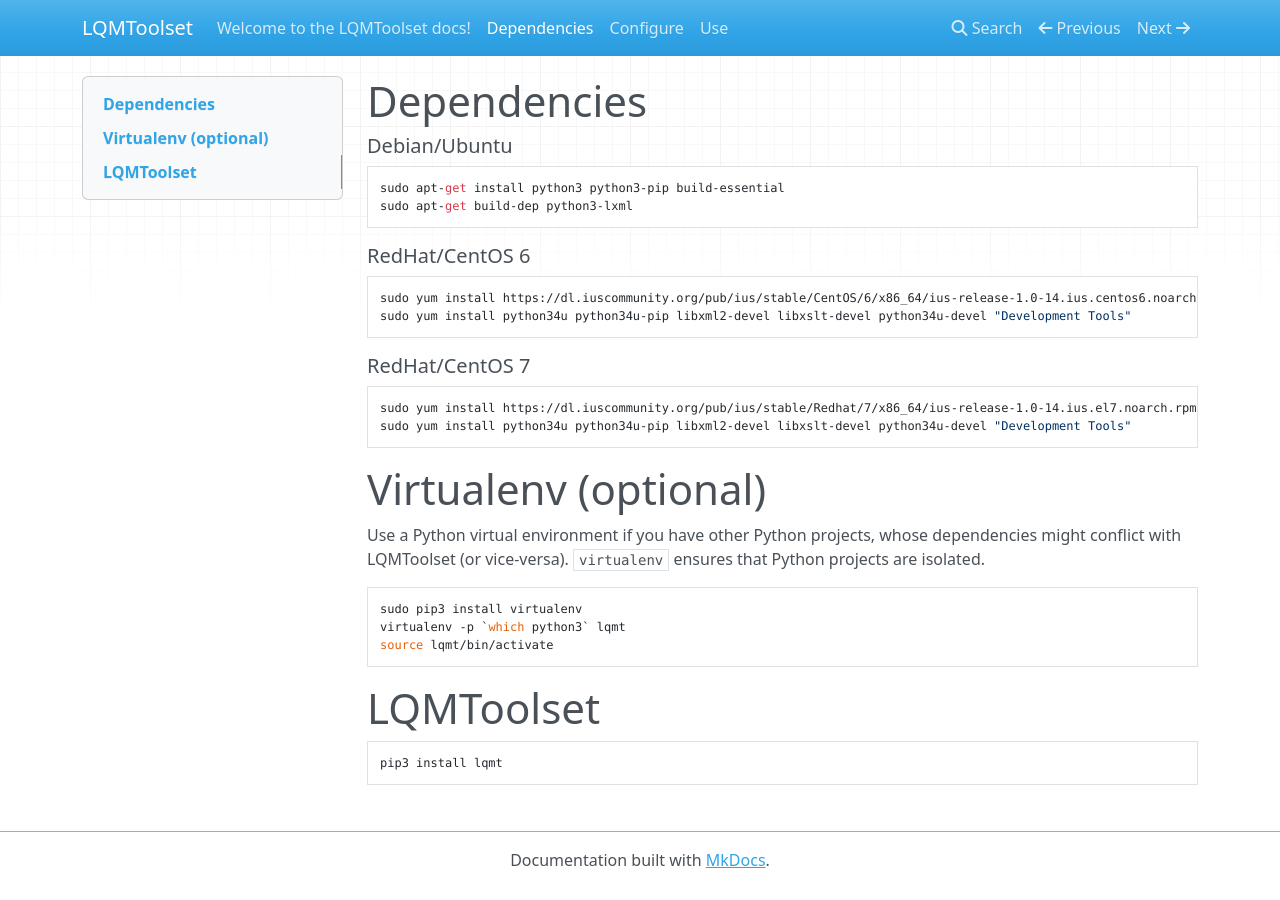
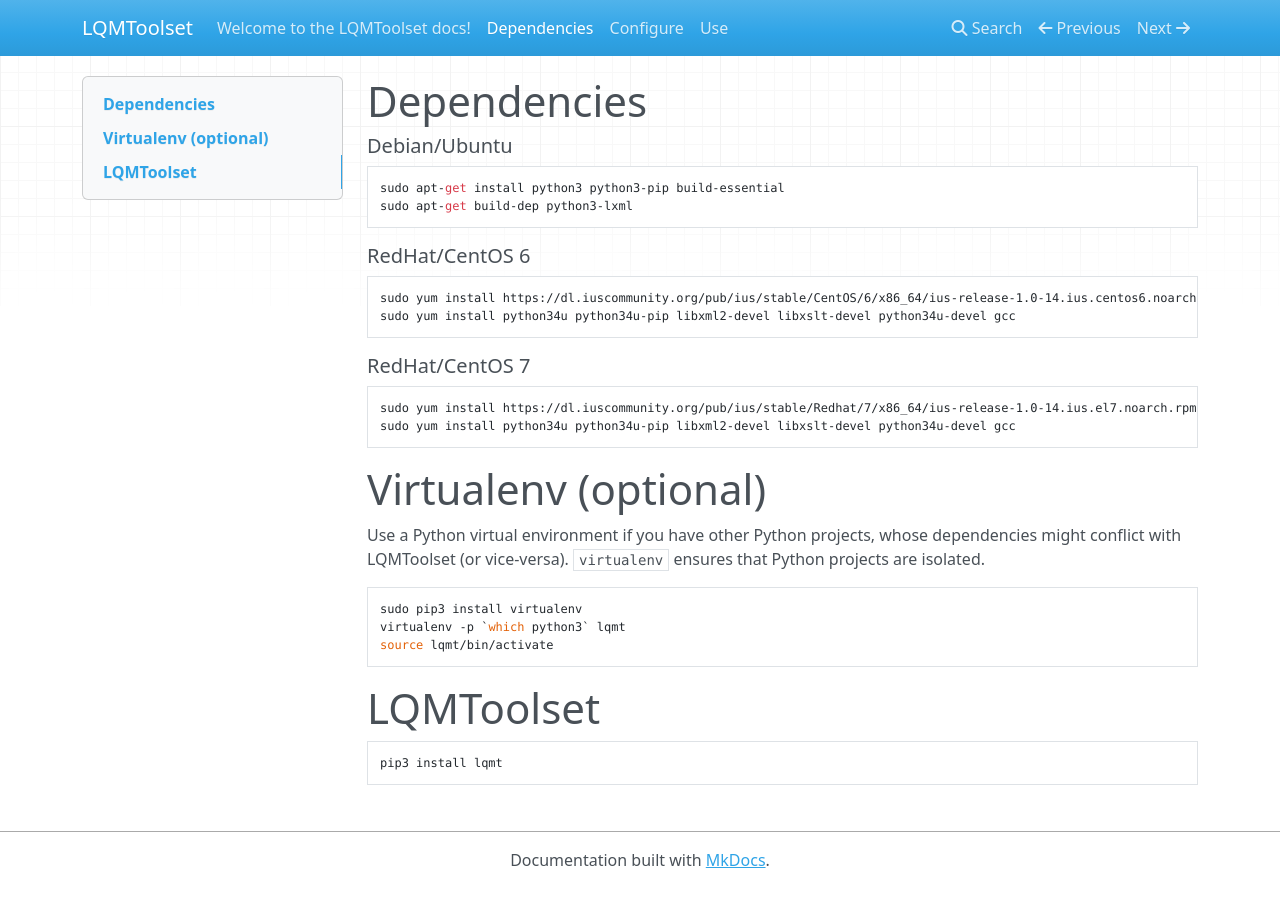
Before and after one commit to anl-cyberscience/LQMToolset, an MkDocs documentation site: the page built from docs/install.md, in a window 1280 px wide. Built offline with MkDocs 1.6.1, drawn with Linux system fonts in a browser that asks for light colours; nearby versions of some CDN libraries; old or Windows-style settings are respelled for this version of MkDocs.

Commit message:
Change "Development Tools" => "gcc"

```diff
--- a/docs/install.md
+++ b/docs/install.md
@@ -8,12 +8,12 @@
 ##### RedHat/CentOS 6
 
     sudo yum install https://dl.iuscommunity.org/pub/ius/stable/CentOS/6/x86_64/ius-release-1.0-14.ius.centos6.noarch.rpm
-    sudo yum install python34u python34u-pip libxml2-devel libxslt-devel python34u-devel "Development Tools"
+    sudo yum install python34u python34u-pip libxml2-devel libxslt-devel python34u-devel gcc
 
 ##### RedHat/CentOS 7
 
     sudo yum install https://dl.iuscommunity.org/pub/ius/stable/Redhat/7/x86_64/ius-release-1.0-14.ius.el7.noarch.rpm
-    sudo yum install python34u python34u-pip libxml2-devel libxslt-devel python34u-devel "Development Tools"
+    sudo yum install python34u python34u-pip libxml2-devel libxslt-devel python34u-devel gcc
 
 # Virtualenv (optional)
 
```
